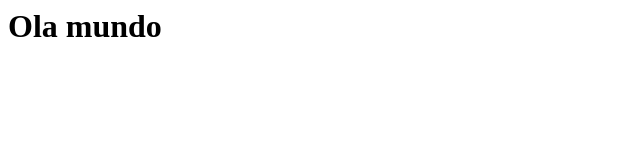
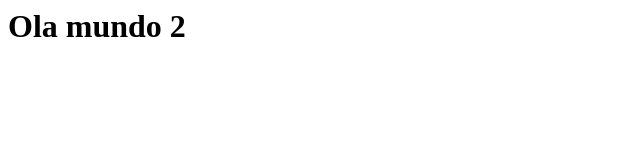
Before and after one commit to ItzArxher/React, a plain HTML site: page index.html in a window 1280 px wide. Shown: the full height of the page, 0-640 px from the left. Drawn offline with Linux system fonts and the light colour scheme.

Commit message:
Update index.html

```diff
--- a/index.html
+++ b/index.html
@@ -2,7 +2,7 @@
 <head>
 </head>
   <body>
-    <h1>Ola mundo</h1>
+    <h1>Ola mundo 2</h1>
   </body>
 
 </html>
```
